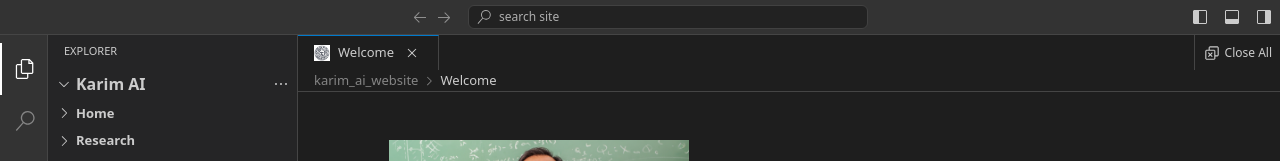
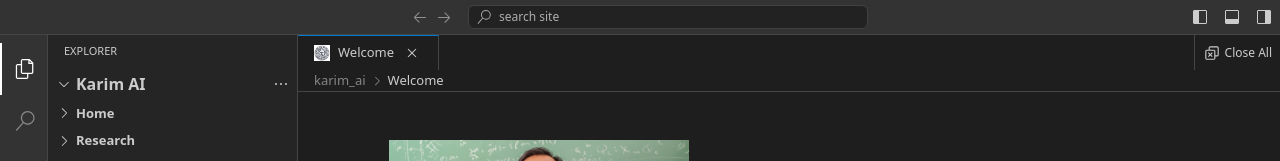
Before and after one commit to kanayai/karim_ai_website, a React (Vite) app: page / in a window 1280 px wide. Shown: the top 161 px of the page. Built offline with nearby package versions, Linux system fonts and the light colour scheme.

Commit message:
Refine UI: Rename breadcrumb root to karim_ai and enable smooth scrolling for GitGraph

```diff
--- a/src/components/Editor.jsx
+++ b/src/components/Editor.jsx
@@ -442,7 +442,7 @@ A personal academic portfolio website designed to mimic the Visual Studio Code i
                     color: '#858585', // Dimmed text color
                     userSelect: 'none'
                 }}>
-                    <span style={{ cursor: 'pointer' }}>karim_ai_website</span>
+                    <span style={{ cursor: 'pointer' }}>karim_ai</span>
                     <VscChevronRight className="mx-1" size={14} />
                     {(() => {
                         let path = [];
--- a/src/components/GitGraph.jsx
+++ b/src/components/GitGraph.jsx
@@ -68,7 +68,7 @@ const GitGraph = () => {
     ].reverse(); // Show newest first
 
     return (
-        <div className="p-4" style={{ color: 'var(--vscode-text)', height: '100%', overflowY: 'auto' }}>
+        <div className="p-4" style={{ color: 'var(--vscode-text)', height: '100%', overflowY: 'auto', WebkitOverflowScrolling: 'touch' }}>
             <h2 className="mb-4">{t('gitgraph.title')}</h2>
 
             <div style={{ fontFamily: 'Menlo, Monaco, "Courier New", monospace', fontSize: '13px' }}>
```
